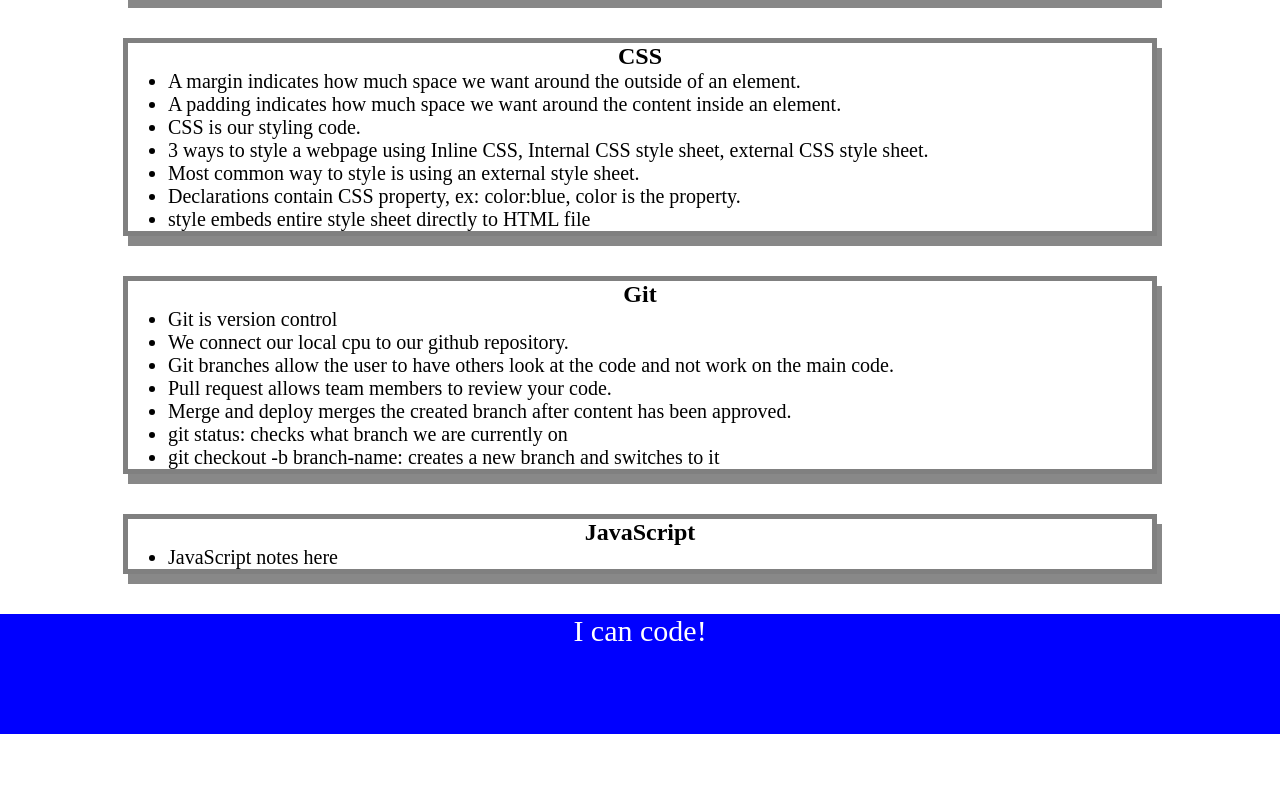
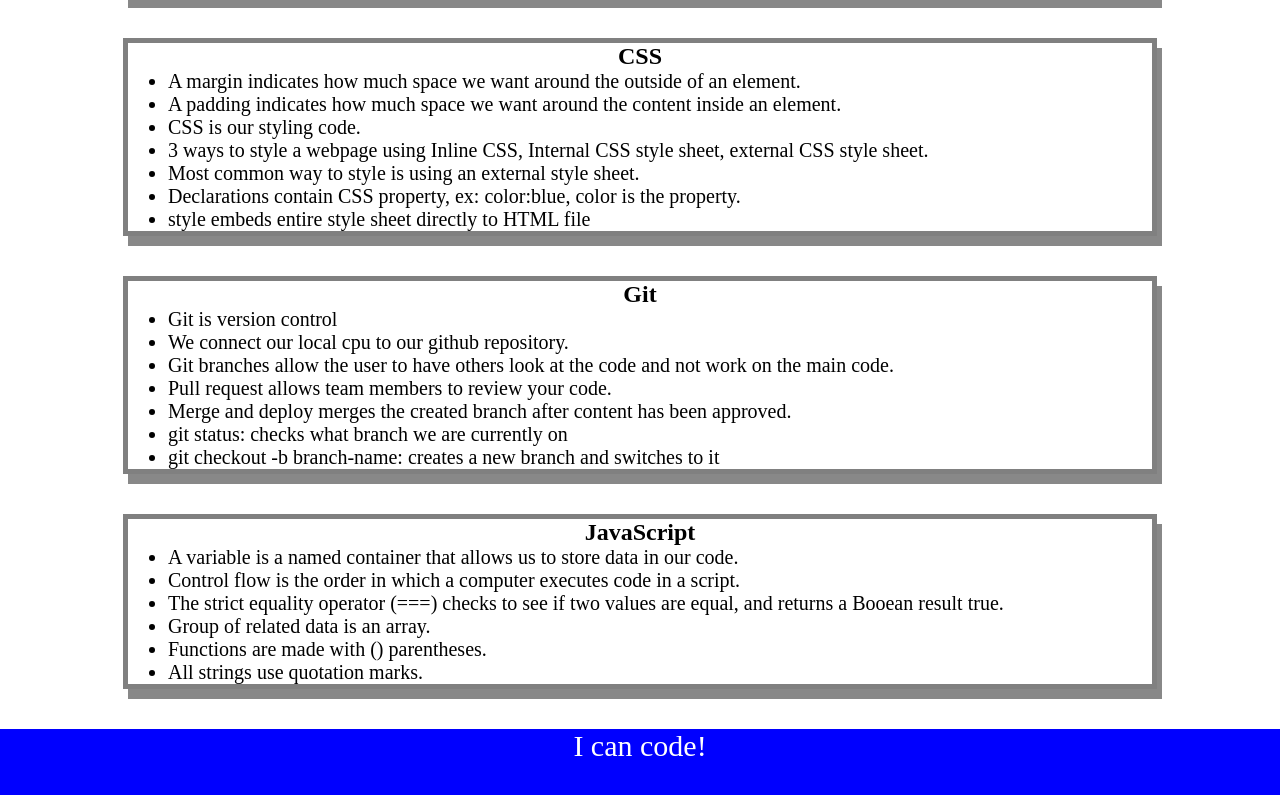
Before and after one commit to LemonDropping/prework-study-guide, a plain HTML site: page index.html in a window 1280 px wide. Shown: the part 360-1155 px from the top of the page. Before the commit the page ends 1094 px from the top, so only its background shows below. Drawn offline with Linux system fonts and the light colour scheme.

Commit message:
updated project README file

```diff
--- a/index.html
+++ b/index.html
@@ -52,7 +52,12 @@
     <section class="card" id="javascript-section">
        <h2>JavaScript </h2>
        <ul>
-        <li>JavaScript notes here</li>
+        <li>A variable is a named container that allows us to store data in our code.</li>
+        <li>Control flow is the order in which a computer executes code in a script.</li>
+        <li>The strict equality operator (===) checks to see if two values are equal, and returns a Booean result true.</li>
+        <li>Group of related data is an array.</li>
+        <li>Functions are made with () parentheses.</li>
+        <li>All strings use quotation marks.</li>
        </ul>
     </section>
     </main>
```
Also changed, not shown: 1 other file.
